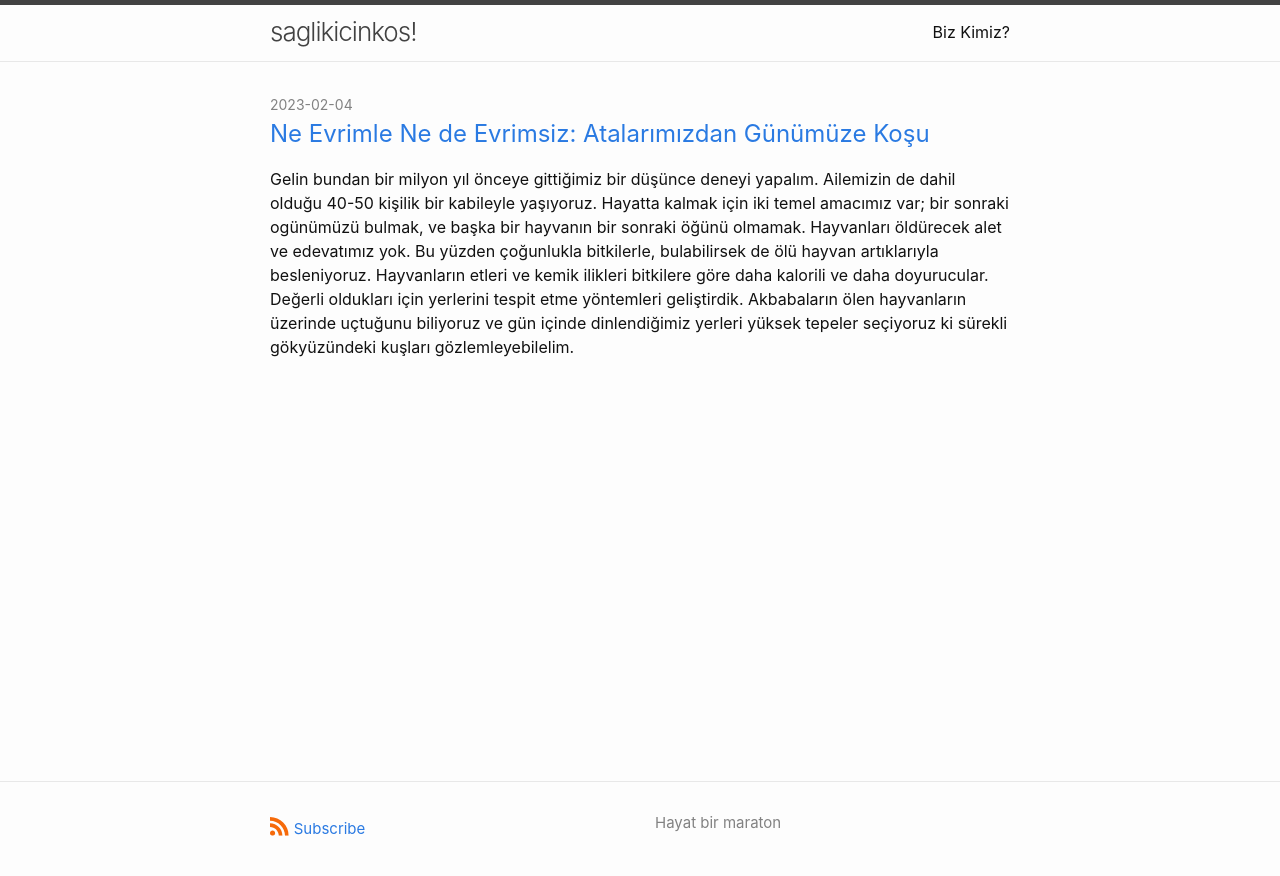
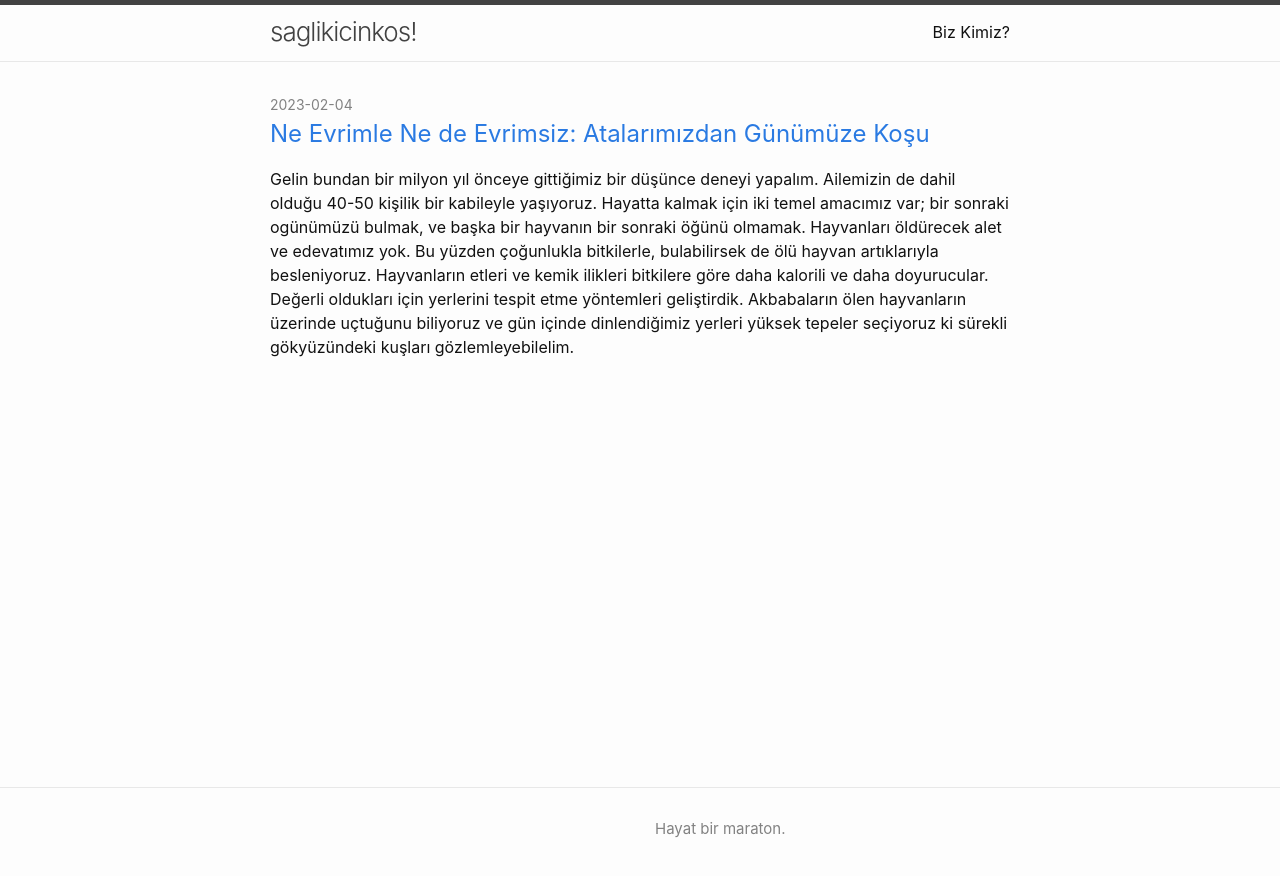
Before and after one commit to saglikicinkos/saglikicinkos.github.io, a Jekyll site: the page built from _pages/anasayfa.md, in a window 1280 px wide. Shown: the top 876 px of the page. Built offline with Jekyll 4.4.1, drawn with Linux system fonts in a browser that asks for light colours.

Commit message:
changed footer texts.

```diff
--- a/_config.yaml
+++ b/_config.yaml
@@ -1,5 +1,5 @@
 title: saglikicinkos!
-description: Hayat bir maraton
+description: Hayat bir maraton.
 author: mahir
 email: saglikicinkos@gmail.com
 
--- a/_includes/footer.html
+++ b/_includes/footer.html
@@ -5,13 +5,6 @@
 
     <div class="footer-col-wrapper">
       <div class="footer-col">
-        <p class="feed-subscribe">
-          <a href="{{ site.feed.path | default: 'feed.xml' | absolute_url }}">
-            <svg class="svg-icon orange">
-              <use xlink:href="{{ 'assets/minima-social-icons.svg#rss' | relative_url }}"></use>
-            </svg><span>Subscribe</span>
-          </a>
-        </p>
       {%- if site.author %}
         <ul class="contact-list">
           {% if site.author.name -%}
```
